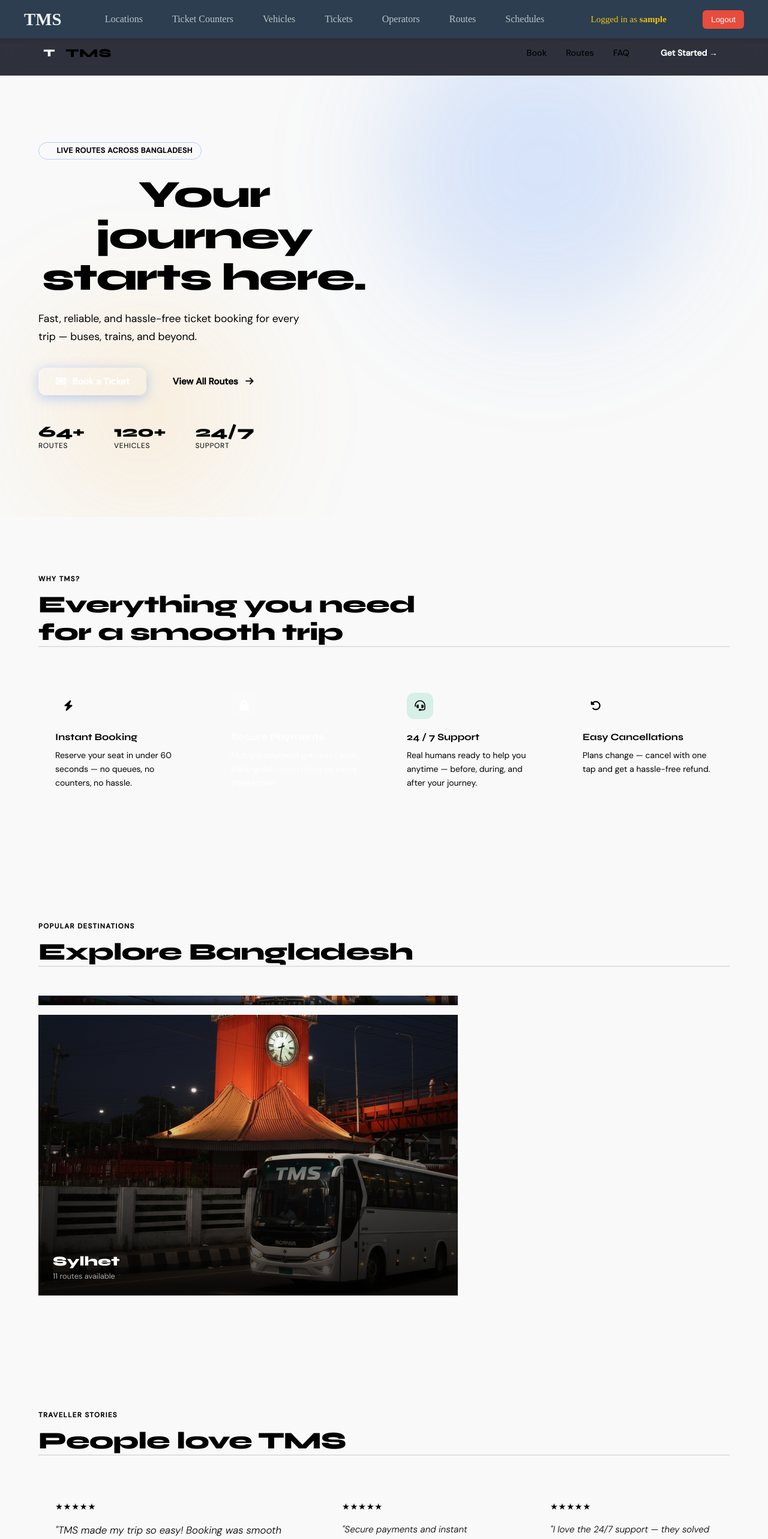
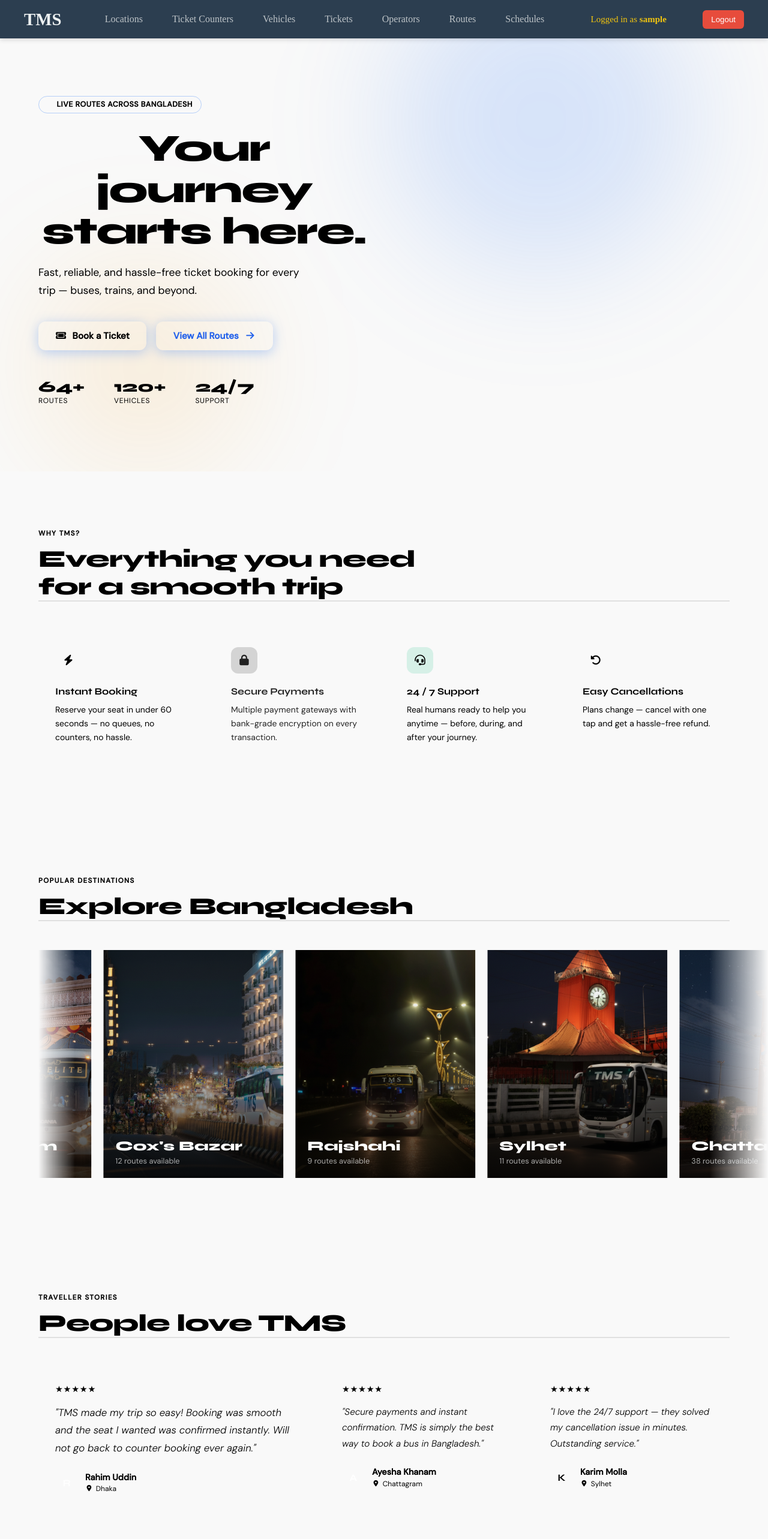
Before and after one commit to MirzaMinhaz/ticket-management-angular-frontend, an Angular app: page /home in a window 1280 px wide. Shown: the top 2566 px of the page at 60% size. Built offline with nearby package versions, Linux system fonts and the light colour scheme; sample sign-in values are in the browser's storage.

Commit message:
home page design and modify

```diff
--- a/src/app/components/home/home.component.css
+++ b/src/app/components/home/home.component.css
@@ -17,7 +17,7 @@
   --tms-green:     #10b981;
   --tms-text:      #f1f5f9;
   --tms-text-2:    #94a3b8;
-  --tms-text-3:    #475569;
+  --tms-text-3:    #64748b;
   --tms-radius:    14px;
   --tms-radius-lg: 20px;
   --tms-radius-xl: 28px;
@@ -33,72 +33,6 @@
   min-height: 100vh;
   overflow-x: hidden;
 }
-
-/* ── NAV ────────────────────────────────────────────────────── */
-.tms-nav {
-  display: flex;
-  align-items: center;
-  justify-content: space-between;
-  padding: 1.25rem 4rem;
-  position: sticky;
-  top: 0;
-  z-index: 100;
-  background: rgba(11,15,26,0.85);
-  backdrop-filter: blur(16px);
-  -webkit-backdrop-filter: blur(16px);
-  border-bottom: 1px solid var(--tms-border);
-}
-
-.tms-nav__logo {
-  display: flex;
-  align-items: center;
-  gap: .6rem;
-}
-.tms-nav__logo-mark {
-  width: 36px;
-  height: 36px;
-  background: var(--tms-blue);
-  border-radius: 10px;
-  display: flex;
-  align-items: center;
-  justify-content: center;
-  font-family: 'Syne', sans-serif;
-  font-weight: 800;
-  font-size: 1.1rem;
-  color: #fff;
-}
-.tms-nav__logo-text {
-  font-family: 'Syne', sans-serif;
-  font-weight: 800;
-  font-size: 1.25rem;
-  letter-spacing: .04em;
-  color: var(--tms-text);
-}
-
-.tms-nav__links {
-  display: flex;
-  align-items: center;
-  gap: 2rem;
-}
-.tms-nav__link {
-  color: var(--tms-text-2);
-  text-decoration: none;
-  font-size: .9rem;
-  font-weight: 500;
-  transition: color .2s;
-}
-.tms-nav__link:hover { color: var(--tms-text); }
-.tms-nav__cta {
-  padding: .5rem 1.25rem;
-  background: var(--tms-blue);
-  color: #fff;
-  border-radius: 10px;
-  font-size: .875rem;
-  font-weight: 600;
-  text-decoration: none;
-  transition: background .2s, transform .15s;
-}
-.tms-nav__cta:hover { background: #2563eb; transform: translateY(-1px); }
 
 /* ── HERO ────────────────────────────────────────────────────── */
 .hero {
@@ -226,7 +160,7 @@
 }
 .btn-hero--primary {
   background: var(--tms-blue);
-  color: #fff;
+  color: #000000;
   box-shadow: 0 4px 20px rgba(59,130,246,0.35);
 }
 .btn-hero--primary:hover {
@@ -235,14 +169,15 @@
   box-shadow: 0 8px 30px rgba(59,130,246,0.45);
 }
 .btn-hero--ghost {
-  background: transparent;
-  color: var(--tms-text-2);
-  border: 1px solid var(--tms-border-2);
+  background: var(--tms-blue);
+  color: #2563eb;
+  border: 1px solid transparent;
+  box-shadow: 0 4px 20px rgba(59,130,246,0.35);
 }
 .btn-hero--ghost:hover {
-  color: var(--tms-text);
-  border-color: rgba(255,255,255,0.3);
-  background: rgba(255,255,255,0.04);
+  background: #021a4d;
+  transform: translateY(-2px);
+  box-shadow: 0 8px 30px rgba(59,130,246,0.45);
 }
 
 .hero__stats {
@@ -369,7 +304,7 @@
   text-align: center;
   padding: .65rem;
   background: var(--tms-blue);
-  color: #fff;
+  color: #530e0e;
   border-radius: 10px;
   font-weight: 600;
   font-size: .875rem;
@@ -454,7 +389,9 @@
   border-color: transparent;
 }
 .feat-card--accent .feat-card__title,
-.feat-card--accent .feat-card__body { color: rgba(255,255,255,0.9); }
+.feat-card--accent .feat-card__body {
+  color: rgba(0, 0, 0, 0.85);
+}
 
 .feat-card__icon {
   width: 44px;
@@ -467,7 +404,10 @@
   margin-bottom: 1.25rem;
 }
 .feat-card__icon--blue  { background: var(--tms-blue-dim); color: var(--tms-blue); }
-.feat-card__icon--white { background: rgba(255,255,255,0.2); color: #fff; }
+.feat-card__icon--white {
+  background: rgba(0, 0, 0, 0.15);
+  color: rgba(0, 0, 0, 0.85);
+}
 .feat-card__icon--green { background: rgba(16,185,129,0.15); color: var(--tms-green); }
 .feat-card__icon--amber { background: var(--tms-amber-dim); color: var(--tms-amber); }
 
@@ -484,52 +424,73 @@
   line-height: 1.65;
 }
 
-/* ── CITIES ──────────────────────────────────────────────────── */
+/* ── CITIES CAROUSEL ─────────────────────────────────────────── */
 .cities {
-  padding: 6rem 4rem;
-}
-.cities__header { margin-bottom: 3rem; }
-.cities__grid {
-  display: grid;
-  grid-template-columns: 1.6fr 1fr;
-  grid-template-rows: 1fr 1fr;
-  gap: 1rem;
-  height: 500px;
+  padding: 6rem 0 6rem 4rem;
 }
 
-.city-tile {
+.cities__header {
+  padding-right: 4rem;
+  margin-bottom: 3rem;
+}
+
+.cities__carousel-wrap {
+  overflow: hidden;
+  mask-image: linear-gradient(to right, transparent 0%, black 5%, black 92%, transparent 100%);
+  -webkit-mask-image: linear-gradient(to right, transparent 0%, black 5%, black 92%, transparent 100%);
+}
+
+.cities__track {
+  display: flex;
+  gap: 1.25rem;
+  width: max-content;
+  animation: cities-scroll 30s linear infinite;
+}
+
+.cities__track:hover {
+  animation-play-state: paused;
+}
+
+@keyframes cities-scroll {
+  0%   { transform: translateX(0); }
+  100% { transform: translateX(-50%); }
+}
+
+.city-card {
   position: relative;
+  width: 300px;
+  height: 380px;
   border-radius: var(--tms-radius-lg);
   overflow: hidden;
+  flex-shrink: 0;
   cursor: pointer;
 }
-.city-tile--wide {
-  grid-row: 1 / 3;
-}
 
-.city-tile__img {
+.city-card__img {
   width: 100%;
   height: 100%;
   object-fit: cover;
   transition: transform .5s ease;
 }
-.city-tile:hover .city-tile__img { transform: scale(1.06); }
+.city-card:hover .city-card__img {
+  transform: scale(1.07);
+}
 
-.city-tile__overlay {
+.city-card__overlay {
   position: absolute;
   inset: 0;
-  background: linear-gradient(to top, rgba(0,0,0,0.8) 0%, rgba(0,0,0,0.1) 60%, transparent 100%);
-  transition: opacity .3s;
+  background: linear-gradient(to top, rgba(0,0,0,0.85) 0%, rgba(0,0,0,0.1) 55%, transparent 100%);
 }
 
-.city-tile__body {
+.city-card__body {
   position: absolute;
   bottom: 0;
   left: 0;
   right: 0;
-  padding: 1.5rem;
+  padding: 1.25rem;
 }
-.city-tile__tag {
+
+.city-card__tag {
   display: inline-block;
   padding: .2rem .65rem;
   background: var(--tms-amber);
@@ -541,7 +502,8 @@
   text-transform: uppercase;
   margin-bottom: .5rem;
 }
-.city-tile__name {
+
+.city-card__name {
   font-family: 'Syne', sans-serif;
   font-weight: 800;
   font-size: 1.4rem;
@@ -549,8 +511,8 @@
   line-height: 1;
   margin-bottom: .3rem;
 }
-.city-tile--wide .city-tile__name { font-size: 2rem; }
-.city-tile__routes {
+
+.city-card__routes {
   font-size: .8rem;
   color: rgba(255,255,255,0.65);
 }
@@ -620,7 +582,7 @@
 }
 .testi-card__avatar--b { background: var(--tms-green); }
 .testi-card__avatar--c { background: var(--tms-amber); color: #000; }
-.testi-card__name { font-weight: 600; font-size: .9rem; }
+.testi-card__name { font-weight: 600; font-size: .9rem; color: var(--tms-text); }
 .testi-card__loc {
   font-size: .75rem;
   color: var(--tms-text-3);
@@ -660,6 +622,7 @@
   list-style: none;
   gap: 1rem;
   transition: color .2s;
+  color: var(--tms-text);
 }
 .faq__q::-webkit-details-marker { display: none; }
 .faq__q:hover { color: var(--tms-blue); }
@@ -671,12 +634,11 @@
 }
 .faq__item[open] .faq__q i { transform: rotate(180deg); }
 .faq__a {
-  padding: 0 1.25rem 1.1rem;
+  padding: .9rem 1.25rem 1.1rem;
   font-size: .9rem;
   color: var(--tms-text-2);
   line-height: 1.7;
   border-top: 1px solid var(--tms-border);
-  padding-top: .9rem;
 }
 
 /* ── CTA STRIP ──────────────────────────────────────────────── */
@@ -702,6 +664,7 @@
   letter-spacing: -0.025em;
   margin-bottom: .75rem;
   position: relative;
+  color: var(--tms-text);
 }
 .cta-strip__sub {
   color: var(--tms-text-2);
@@ -716,20 +679,51 @@
   padding: 4rem 4rem 2rem;
   border-top: 1px solid var(--tms-border);
 }
+
 .footer__top {
   display: grid;
   grid-template-columns: 1.8fr 1fr 1fr 1fr;
   gap: 3rem;
   margin-bottom: 3rem;
 }
+
 .footer__logo { margin-bottom: 1rem; }
+
+/* Logo reuse inside footer */
+.tms-nav__logo {
+  display: flex;
+  align-items: center;
+  gap: .6rem;
+}
+.tms-nav__logo-mark {
+  width: 36px;
+  height: 36px;
+  background: var(--tms-blue);
+  border-radius: 10px;
+  display: flex;
+  align-items: center;
+  justify-content: center;
+  font-family: 'Syne', sans-serif;
+  font-weight: 800;
+  font-size: 1.1rem;
+  color: #fff;
+}
+.tms-nav__logo-text {
+  font-family: 'Syne', sans-serif;
+  font-weight: 800;
+  font-size: 1.25rem;
+  letter-spacing: .04em;
+  color: var(--tms-text);
+}
+
 .footer__tagline {
   font-size: .875rem;
-  color: var(--tms-text-3);
+  color: #94a3b8;
   line-height: 1.7;
   margin-bottom: 1.5rem;
   max-width: 280px;
 }
+
 .footer__social {
   display: flex;
   gap: .75rem;
@@ -742,7 +736,7 @@
   display: flex;
   align-items: center;
   justify-content: center;
-  color: var(--tms-text-3);
+  color: #94a3b8;
   font-size: .85rem;
   text-decoration: none;
   transition: border-color .2s, color .2s, background .2s;
@@ -752,15 +746,17 @@
   color: var(--tms-blue);
   background: var(--tms-blue-dim);
 }
+
 .footer__col-title {
   font-family: 'Syne', sans-serif;
   font-weight: 700;
   font-size: .8rem;
   letter-spacing: .08em;
   text-transform: uppercase;
-  color: var(--tms-text-2);
+  color: #cbd5e1;
   margin-bottom: 1.25rem;
 }
+
 .footer__links {
   list-style: none;
   display: flex;
@@ -768,12 +764,12 @@
   gap: .75rem;
 }
 .footer__links a {
-  color: var(--tms-text-3);
+  color: #94a3b8;
   text-decoration: none;
   font-size: .875rem;
   transition: color .2s;
 }
-.footer__links a:hover { color: var(--tms-text); }
+.footer__links a:hover { color: #f1f5f9; }
 
 .footer__bottom {
   display: flex;
@@ -782,15 +778,17 @@
   padding-top: 2rem;
   border-top: 1px solid var(--tms-border);
   font-size: .8rem;
-  color: var(--tms-text-3);
+  color: #94a3b8;
 }
+
 .footer__version {
   font-size: .75rem;
-  background: var(--tms-surface-2);
-  border: 1px solid var(--tms-border);
+  background: #111827;
+  border: 1px solid rgba(255,255,255,0.1);
   border-radius: 6px;
   padding: .2rem .6rem;
   font-family: monospace;
+  color: #94a3b8;
 }
 
 /* ── RESPONSIVE ──────────────────────────────────────────────── */
@@ -803,15 +801,21 @@
 }
 
 @media (max-width: 768px) {
-  .tms-nav { padding: 1rem 1.5rem; }
-  .tms-nav__links { gap: 1rem; }
-  .tms-nav__link { display: none; }
   .hero { padding: 3rem 1.5rem; }
-  .features, .cities, .testimonials, .faq, .cta-strip { padding: 4rem 1.5rem; }
+  .features, .testimonials, .faq, .cta-strip { padding: 4rem 1.5rem; }
   .footer { padding: 3rem 1.5rem 1.5rem; }
   .features__grid { grid-template-columns: 1fr; }
-  .cities__grid { grid-template-columns: 1fr; grid-template-rows: unset; height: auto; }
-  .city-tile--wide { grid-row: auto; height: 260px; }
-  .city-tile { height: 180px; }
   .footer__top { grid-template-columns: 1fr; gap: 2rem; }
+
+  /* Cities carousel mobile */
+  .cities {
+    padding: 4rem 0 4rem 1.5rem;
+  }
+  .cities__header {
+    padding-right: 1.5rem;
+  }
+  .city-card {
+    width: 240px;
+    height: 300px;
+  }
 }
--- a/src/app/components/home/home.component.html
+++ b/src/app/components/home/home.component.html
@@ -5,20 +5,6 @@
 <link rel="stylesheet" href="https://cdnjs.cloudflare.com/ajax/libs/font-awesome/6.5.0/css/all.min.css">
 
 <div class="tms-root">
-
-  <!-- ─── NAV ─────────────────────────────────────────────────── -->
-  <nav class="tms-nav">
-    <div class="tms-nav__logo">
-      <span class="tms-nav__logo-mark">T</span>
-      <span class="tms-nav__logo-text">TMS</span>
-    </div>
-    <div class="tms-nav__links">
-      <a routerLink="/ticket" class="tms-nav__link">Book</a>
-      <a routerLink="/routes" class="tms-nav__link">Routes</a>
-      <a href="#faq" class="tms-nav__link">FAQ</a>
-      <a routerLink="/ticket" class="tms-nav__cta">Get Started →</a>
-    </div>
-  </nav>
 
   <!-- ─── HERO ─────────────────────────────────────────────────── -->
   <section class="hero">
@@ -89,7 +75,7 @@
         <div class="hc__details">
           <div class="hc__detail-item">
             <i class="fa-regular fa-clock"></i>
-            <span>8h 30m</span>
+            <span>6h</span>
           </div>
           <div class="hc__detail-item">
             <i class="fa-solid fa-couch"></i>
@@ -151,48 +137,82 @@
     </div>
   </section>
 
-  <!-- ─── CITIES ─────────────────────────────────────────────────── -->
+  <!-- ─── CITIES CAROUSEL ───────────────────────────────────────── -->
   <section class="cities">
     <div class="cities__header">
       <div class="features__label">Popular Destinations</div>
       <h2 class="features__heading">Explore Bangladesh</h2>
     </div>
 
-    <div class="cities__grid">
-      <div class="city-tile city-tile--wide">
-        <img src="assets/img/bus_ctg.jpeg" alt="Chattagram" class="city-tile__img">
-        <div class="city-tile__overlay"></div>
-        <div class="city-tile__body">
-          <div class="city-tile__tag">Most Popular</div>
-          <h3 class="city-tile__name">Chattagram</h3>
-          <p class="city-tile__routes">38 routes available</p>
+    <div class="cities__carousel-wrap">
+      <div class="cities__track">
+        <!-- Set 1 -->
+        <div class="city-card">
+          <img src="assets/img/bus_ctg.jpeg" alt="Chattagram" class="city-card__img">
+          <div class="city-card__overlay"></div>
+          <div class="city-card__body">
+            <div class="city-card__tag">Most Popular</div>
+            <h3 class="city-card__name">Chattagram</h3>
+            <p class="city-card__routes">38 routes available</p>
+          </div>
         </div>
-      </div>
-
-      <div class="city-tile">
-        <img src="assets/img/bus_cox_4.jpeg" alt="Cox's Bazar" class="city-tile__img">
-        <div class="city-tile__overlay"></div>
-        <div class="city-tile__body">
-          <h3 class="city-tile__name">Cox's Bazar</h3>
-          <p class="city-tile__routes">12 routes available</p>
+        <div class="city-card">
+          <img src="assets/img/bus_cox_4.jpeg" alt="Cox's Bazar" class="city-card__img">
+          <div class="city-card__overlay"></div>
+          <div class="city-card__body">
+            <h3 class="city-card__name">Cox's Bazar</h3>
+            <p class="city-card__routes">12 routes available</p>
+          </div>
         </div>
-      </div>
-
-      <div class="city-tile">
-        <img src="assets/img/bus_raj.jpeg" alt="Rajshahi" class="city-tile__img">
-        <div class="city-tile__overlay"></div>
-        <div class="city-tile__body">
-          <h3 class="city-tile__name">Rajshahi</h3>
-          <p class="city-tile__routes">9 routes available</p>
+        <div class="city-card">
+          <img src="assets/img/bus_raj.jpeg" alt="Rajshahi" class="city-card__img">
+          <div class="city-card__overlay"></div>
+          <div class="city-card__body">
+            <h3 class="city-card__name">Rajshahi</h3>
+            <p class="city-card__routes">9 routes available</p>
+          </div>
         </div>
-      </div>
-
-      <div class="city-tile">
-        <img src="assets/img/bus_syl.jpeg" alt="Sylhet" class="city-tile__img">
-        <div class="city-tile__overlay"></div>
-        <div class="city-tile__body">
-          <h3 class="city-tile__name">Sylhet</h3>
-          <p class="city-tile__routes">11 routes available</p>
+        <div class="city-card">
+          <img src="assets/img/bus_syl.jpeg" alt="Sylhet" class="city-card__img">
+          <div class="city-card__overlay"></div>
+          <div class="city-card__body">
+            <h3 class="city-card__name">Sylhet</h3>
+            <p class="city-card__routes">11 routes available</p>
+          </div>
+        </div>
+        <!-- Set 2 — duplicate for seamless infinite loop -->
+        <div class="city-card">
+          <img src="assets/img/bus_ctg.jpeg" alt="Chattagram" class="city-card__img">
+          <div class="city-card__overlay"></div>
+          <div class="city-card__body">
+            <div class="city-card__tag">Most Popular</div>
+            <h3 class="city-card__name">Chattagram</h3>
+            <p class="city-card__routes">38 routes available</p>
+          </div>
+        </div>
+        <div class="city-card">
+          <img src="assets/img/bus_cox_4.jpeg" alt="Cox's Bazar" class="city-card__img">
+          <div class="city-card__overlay"></div>
+          <div class="city-card__body">
+            <h3 class="city-card__name">Cox's Bazar</h3>
+            <p class="city-card__routes">12 routes available</p>
+          </div>
+        </div>
+        <div class="city-card">
+          <img src="assets/img/bus_raj.jpeg" alt="Rajshahi" class="city-card__img">
+          <div class="city-card__overlay"></div>
+          <div class="city-card__body">
+            <h3 class="city-card__name">Rajshahi</h3>
+            <p class="city-card__routes">9 routes available</p>
+          </div>
+        </div>
+        <div class="city-card">
+          <img src="assets/img/bus_syl.jpeg" alt="Sylhet" class="city-card__img">
+          <div class="city-card__overlay"></div>
+          <div class="city-card__body">
+            <h3 class="city-card__name">Sylhet</h3>
+            <p class="city-card__routes">11 routes available</p>
+          </div>
         </div>
       </div>
     </div>
```
